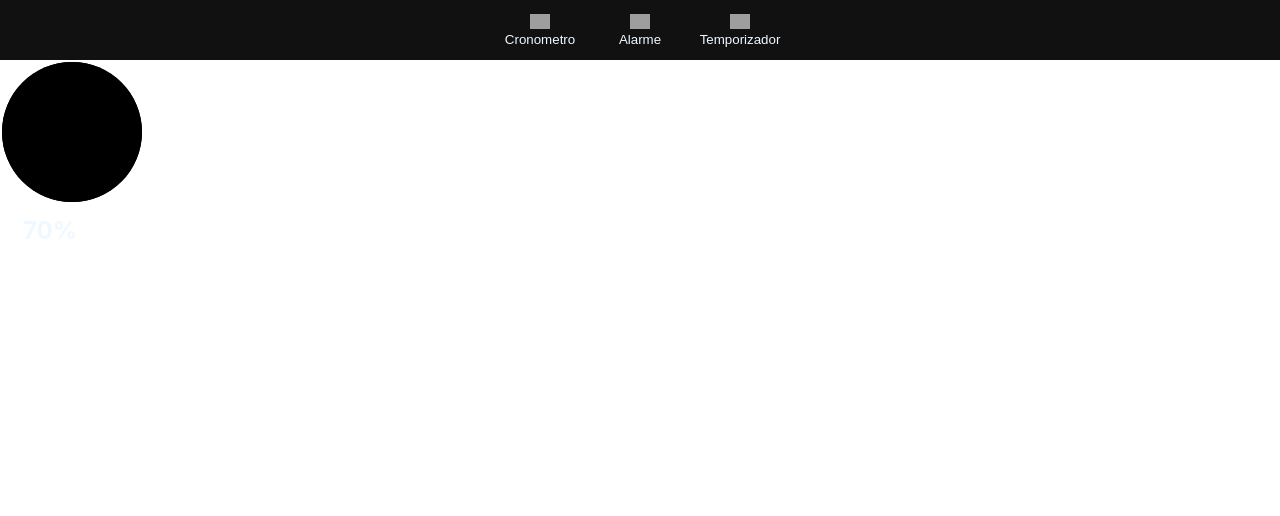
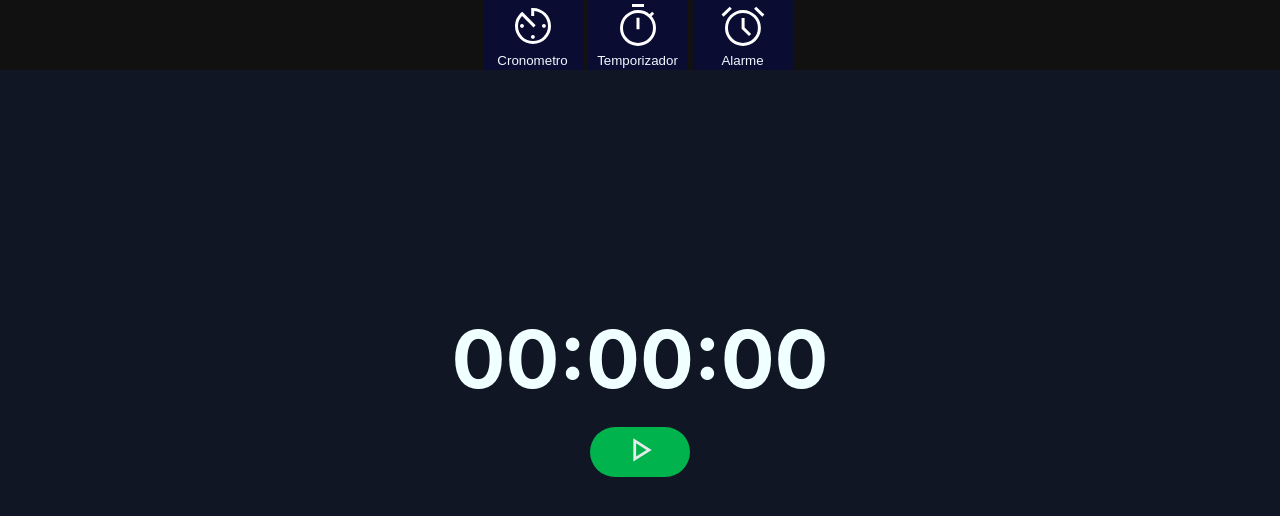
Before and after one commit to Rodrigot800/Clock, a React (Create React App) app: page / in a window 1280 px wide. Shown: the top 516 px of the page. Built offline with nearby package versions, Linux system fonts and the light colour scheme; grey boxes are pictures that could not be loaded.

Commit message:
adicionando som ao timer

```diff
--- a/src/App.css
+++ b/src/App.css
@@ -41,12 +41,12 @@
   width: 100px;
   height: 100%;
   color: aliceblue;
-  border-radius: 5px;
-  background-color: transparent;
+  background-color: #03055e6e;
   border: none;
   padding: 2px;
+  margin-right: 5px;
 }
-.btnHead :hover {
+.btnHead:hover {
   background-color: #240046;
   transition: 0.30s;
 }
@@ -54,7 +54,7 @@
 #head {
   background-color: #111111;
   width: 100%;
-  height: 60px;
+  height: 70px;
 }
 .img-menu {
   width: 20px;
@@ -138,7 +138,7 @@
 }
 .InputNumbertimer{
   text-align: right;
-  width: 1.7em;
+  width: 1.5em;
   height: 1em;
   font-size: 5em;
   box-sizing: border-box;
--- a/src/App.js
+++ b/src/App.js
@@ -39,7 +39,7 @@ import Timer from "./componets/ferramentas/timer";
 
 // Componente principal para gerenciar os três
 function App() {
-  const [componenteAtivo, setComponenteAtivo] = useState("alarme");
+  const [componenteAtivo, setComponenteAtivo] = useState("cronometro");
   const mostrarComponente = () => {
     if (componenteAtivo === "cronometro") return <Cronometro />;
     if (componenteAtivo === "alarme") return <Alarme />;
@@ -52,26 +52,17 @@ function App() {
       <div id="menu">
         <div className="alinhamento-menu">
           <button className="btnHead " id="Cronometro"  onClick={() => setComponenteAtivo("cronometro")}>
-            <img id="Cronometro"
-              className="img-menu"
-              src="https://toppng.com/uploads/preview/browser-history-clock-icon-vector-white-115629140725m3lqcdics.png"
-            />
+            <svg xmlns="http://www.w3.org/2000/svg" height="48px" viewBox="0 -960 960 960" width="48px" fill="#FFFFFF"><path d="M480-120q-75 0-140.27-28.4-65.27-28.4-114.1-77.23-48.83-48.83-77.23-114.1Q120-405 120-480q0-42.27 10-82.13 10-39.87 29-76.37 19-36.5 45.5-68T265-763l268 268-42 43-230-230q-39 42-60 93.5T180-480q0 125 87.5 212.5T480-180q125 0 212.5-87.5T780-480q0-118-79-204.5T504-779v100h-60v-161h34q74.72 0 140.86 28.5Q685-783 734-734.5t77.5 114Q840-555 840-480t-28.4 140.27q-28.4 65.27-77.23 114.1-48.83 48.83-114.1 77.23Q555-120 480-120ZM260.11-444Q244-444 233-454.89q-11-10.9-11-27Q222-498 232.89-509q10.9-11 27-11Q276-520 287-509.11q11 10.9 11 27Q298-466 287.11-455q-10.9 11-27 11Zm218 221Q462-223 451-233.89q-11-10.9-11-27Q440-277 450.89-288q10.9-11 27-11Q494-299 505-288.11q11 10.9 11 27Q516-245 505.11-234q-10.9 11-27 11Zm221-221Q683-444 672-454.89q-11-10.9-11-27Q661-498 671.89-509q10.9-11 27-11Q715-520 726-509.11q11 10.9 11 27Q737-466 726.11-455q-10.9 11-27 11Z"/></svg>
             <p id="Cronometro">Cronometro</p>
           </button>
+          <button id="Temporizador" className="btnHead " onClick={() => setComponenteAtivo("timer")}>
+          <svg xmlns="http://www.w3.org/2000/svg" height="48px" viewBox="0 -960 960 960" width="48px" fill="#FFFFFF"><path d="M360-860v-60h240v60H360Zm90 447h60v-230h-60v230Zm30 332q-74 0-139.5-28.5T226-187q-49-49-77.5-114.5T120-441q0-74 28.5-139.5T226-695q49-49 114.5-77.5T480-801q67 0 126 22.5T711-716l51-51 42 42-51 51q36 40 61.5 97T840-441q0 74-28.5 139.5T734-187q-49 49-114.5 77.5T480-81Zm0-60q125 0 212.5-87.5T780-441q0-125-87.5-212.5T480-741q-125 0-212.5 87.5T180-441q0 125 87.5 212.5T480-141Zm0-299Z"/></svg>
+            <p id="Temporizador" >Temporizador</p>
 
+          </button>
           <button  id="Alarme" className="btnHead " onClick={() => setComponenteAtivo("alarme")}>
-            <img id="Alarme"
-              className="img-menu"
-              src="https://toppng.com/uploads/preview/browser-history-clock-icon-vector-white-115629140725m3lqcdics.png"
-            />
+          <svg xmlns="http://www.w3.org/2000/svg" height="48px" viewBox="0 -960 960 960" width="48px" fill="#FFFFFF"><path d="M479-82q-74 0-139.5-28t-114-76.5q-48.5-48.5-77-114T120-440.73q0-74.74 28.5-140Q177-646 225.5-695t114-77Q405-800 479-800t139.5 28Q684-744 733-695t77 114.27q28 65.26 28 140 0 74.73-28 140.23-28 65.5-77 114T618.5-110Q553-82 479-82Zm0-357Zm121 161 42-42-130-130v-190h-60v214l148 148ZM214-867l42 42L92-667l-42-42 164-158Zm530 0 164 158-42 42-164-158 42-42ZM479.04-142Q604-142 691-229.04q87-87.05 87-212Q778-566 690.96-653q-87.05-87-212-87Q354-740 267-652.96q-87 87.05-87 212Q180-316 267.04-229q87.05 87 212 87Z"/></svg>
             <p id="Alarme" >Alarme</p>
-          </button>
-          <button id="Temporizador" className="btnHead " onClick={() => setComponenteAtivo("timer")}>
-            <img id="Temporizador"
-              className="img-menu"
-              src="https://toppng.com/uploads/preview/browser-history-clock-icon-vector-white-115629140725m3lqcdics.png"
-            />
-            <p id="Temporizador" >Temporizador</p>
           </button>
         </div>
       </div>
--- a/src/componets/ferramentas/alarme.js
+++ b/src/componets/ferramentas/alarme.js
@@ -3,15 +3,7 @@ import React, { useState, useEffect } from "react";
 // Componente Cronômetro
 function Alarme() {
   return (
-    <div className=" box teste">
-      <div className="box-circle">
-        <svg>
-          <circle cx={70} cy={70} r={70}></circle>
-          <circle cx={70} cy={70} r={70}></circle>
-        </svg>
-        <h2>70%</h2>
-      </div>
-    </div>
+    <h1>Em Construção</h1>
   );
 }
 
--- a/src/componets/ferramentas/timer.js
+++ b/src/componets/ferramentas/timer.js
@@ -1,7 +1,8 @@
 import React from "react";
 import { useState, useEffect } from "react";
+import Audiomp3 from "../../som/level-up-191997.mp3";
 function Timer() {
-  const [tempo, setTempo] = useState(0); // Definindo 60 segundos de exemplo
+  const [tempo, setTempo] = useState(0);
   const [ativo, setAtivo] = useState(false);
   const [horaInput, SetHoraInput] = useState(0);
   const [minInput, SetMinInput] = useState(0);
@@ -19,10 +20,11 @@ function Timer() {
   const Alertar = () => {
     setTempo(0);
     setAtivo(false);
+    const som = new Audio(Audiomp3);
+    som.play();
     setTimeout(() => {
       alert("Tempo acabou!!!");
-    }, 1);
-
+    }, 500);
     setEstadoBotao("repetir");
   };
 
@@ -80,6 +82,10 @@ function Timer() {
     setAtivo(true);
     setEstadoBotao("ativo");
   };
+  const Repetir = () => {
+    iniciarTempo();
+    setEstadoBotao("ativo");
+  };
 
   return (
     <div id="cro">
@@ -125,7 +131,15 @@ function Timer() {
                   : "gray",
             }}
           >
-            <svg xmlns="http://www.w3.org/2000/svg" height="40px" viewBox="0 -960 960 960" width="40px" fill="#e8eaed"><path d="M320-202v-560l440 280-440 280Zm66.67-280Zm0 158.67L636-482 386.67-640.67v317.34Z"/></svg>
+            <svg
+              xmlns="http://www.w3.org/2000/svg"
+              height="40px"
+              viewBox="0 -960 960 960"
+              width="40px"
+              fill="#e8eaed"
+            >
+              <path d="M320-202v-560l440 280-440 280Zm66.67-280Zm0 158.67L636-482 386.67-640.67v317.34Z" />
+            </svg>
           </button>
         </>
       )}
@@ -136,26 +150,60 @@ function Timer() {
             {estadoBotao === "ativo" && (
               <>
                 <button id="stop-btn" onClick={Pausar}>
-                <svg xmlns="http://www.w3.org/2000/svg" height="40px" viewBox="0 -960 960 960" width="40px" fill="#e8eaed"><path d="M523.33-200v-560H760v560H523.33ZM200-200v-560h236.67v560H200Zm390-66.67h103.33v-426.66H590v426.66Zm-323.33 0H370v-426.66H266.67v426.66Zm0-426.66v426.66-426.66Zm323.33 0v426.66-426.66Z"/></svg>
+                  <svg
+                    xmlns="http://www.w3.org/2000/svg"
+                    height="40px"
+                    viewBox="0 -960 960 960"
+                    width="40px"
+                    fill="#e8eaed"
+                  >
+                    <path d="M523.33-200v-560H760v560H523.33ZM200-200v-560h236.67v560H200Zm390-66.67h103.33v-426.66H590v426.66Zm-323.33 0H370v-426.66H266.67v426.66Zm0-426.66v426.66-426.66Zm323.33 0v426.66-426.66Z" />
+                  </svg>
                 </button>
               </>
             )}
             {estadoBotao === "stop" && (
               <>
                 <button id="start-btn" onClick={Continuar}>
-                <svg xmlns="http://www.w3.org/2000/svg" height="40px" viewBox="0 -960 960 960" width="40px" fill="#e8eaed"><path d="M320-202v-560l440 280-440 280Zm66.67-280Zm0 158.67L636-482 386.67-640.67v317.34Z"/></svg>
+                  <svg
+                    xmlns="http://www.w3.org/2000/svg"
+                    height="40px"
+                    viewBox="0 -960 960 960"
+                    width="40px"
+                    fill="#e8eaed"
+                  >
+                    <path d="M320-202v-560l440 280-440 280Zm66.67-280Zm0 158.67L636-482 386.67-640.67v317.34Z" />
+                  </svg>
                 </button>
               </>
             )}
             {estadoBotao === "repetir" && (
               <>
-                <button id="start-btn" onClick={iniciarTempo}>
-                <svg xmlns="http://www.w3.org/2000/svg" height="40px" viewBox="0 -960 960 960" width="40px" fill="#e8eaed"><path d="M480-160q-133.33 0-226.67-93.33Q160-346.67 160-480q0-133.33 93.33-226.67Q346.67-800 480-800q79.67 0 143.33 32.5 63.67 32.5 110 90.17V-800H800v262.67H537.33V-604h168q-36-58.67-93.83-94T480-733.33q-106 0-179.67 73.66Q226.67-586 226.67-480q0 106 73.66 179.67Q374-226.67 480-226.67q81 0 147.67-46.33 66.66-46.33 93-122.33H790Q761.33-290 675.33-225q-86 65-195.33 65Z"/></svg>
+                <button id="start-btn" onClick={Repetir}>
+                  <svg
+                    xmlns="http://www.w3.org/2000/svg"
+                    height="40px"
+                    viewBox="0 -960 960 960"
+                    width="40px"
+                    fill="#e8eaed"
+                  >
+                    <path d="M480-160q-133.33 0-226.67-93.33Q160-346.67 160-480q0-133.33 93.33-226.67Q346.67-800 480-800q79.67 0 143.33 32.5 63.67 32.5 110 90.17V-800H800v262.67H537.33V-604h168q-36-58.67-93.83-94T480-733.33q-106 0-179.67 73.66Q226.67-586 226.67-480q0 106 73.66 179.67Q374-226.67 480-226.67q81 0 147.67-46.33 66.66-46.33 93-122.33H790Q761.33-290 675.33-225q-86 65-195.33 65Z" />
+                  </svg>
                 </button>
               </>
             )}
             <button id="reset-btn" onClick={Resetar}>
-            <div><svg xmlns="http://www.w3.org/2000/svg" height="40px" viewBox="0 -960 960 960" width="40px" fill="#e8eaed"><path d="M267.33-120q-27.5 0-47.08-19.58-19.58-19.59-19.58-47.09V-740H160v-66.67h192V-840h256v33.33h192V-740h-40.67v553.33q0 27-19.83 46.84Q719.67-120 692.67-120H267.33Zm425.34-620H267.33v553.33h425.34V-740Zm-328 469.33h66.66v-386h-66.66v386Zm164 0h66.66v-386h-66.66v386ZM267.33-740v553.33V-740Z"/></svg></div>
+              <div>
+                <svg
+                  xmlns="http://www.w3.org/2000/svg"
+                  height="40px"
+                  viewBox="0 -960 960 960"
+                  width="40px"
+                  fill="#e8eaed"
+                >
+                  <path d="M267.33-120q-27.5 0-47.08-19.58-19.58-19.59-19.58-47.09V-740H160v-66.67h192V-840h256v33.33h192V-740h-40.67v553.33q0 27-19.83 46.84Q719.67-120 692.67-120H267.33Zm425.34-620H267.33v553.33h425.34V-740Zm-328 469.33h66.66v-386h-66.66v386Zm164 0h66.66v-386h-66.66v386ZM267.33-740v553.33V-740Z" />
+                </svg>
+              </div>
             </button>
           </div>
         </>
```
Also changed, not shown: 1 other file (tests, documents, lock files or other folders).
